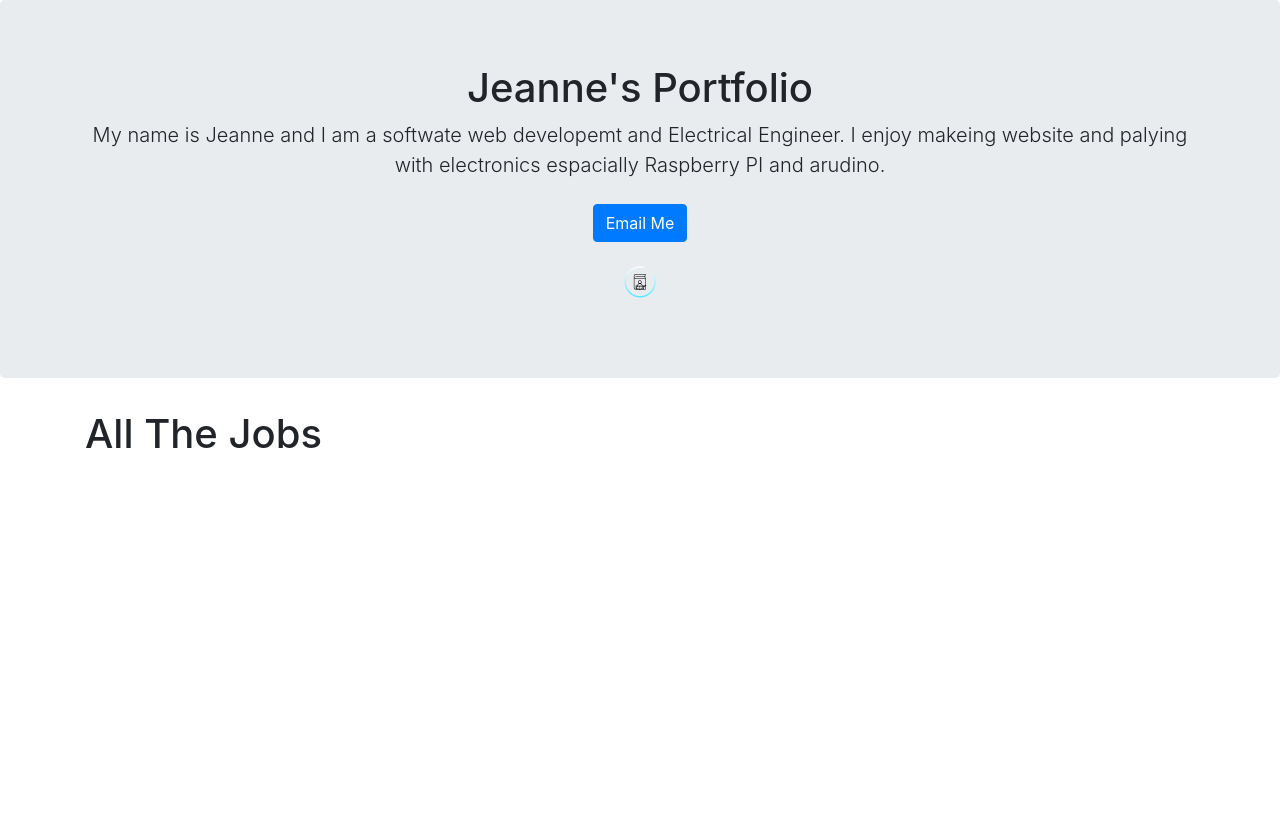
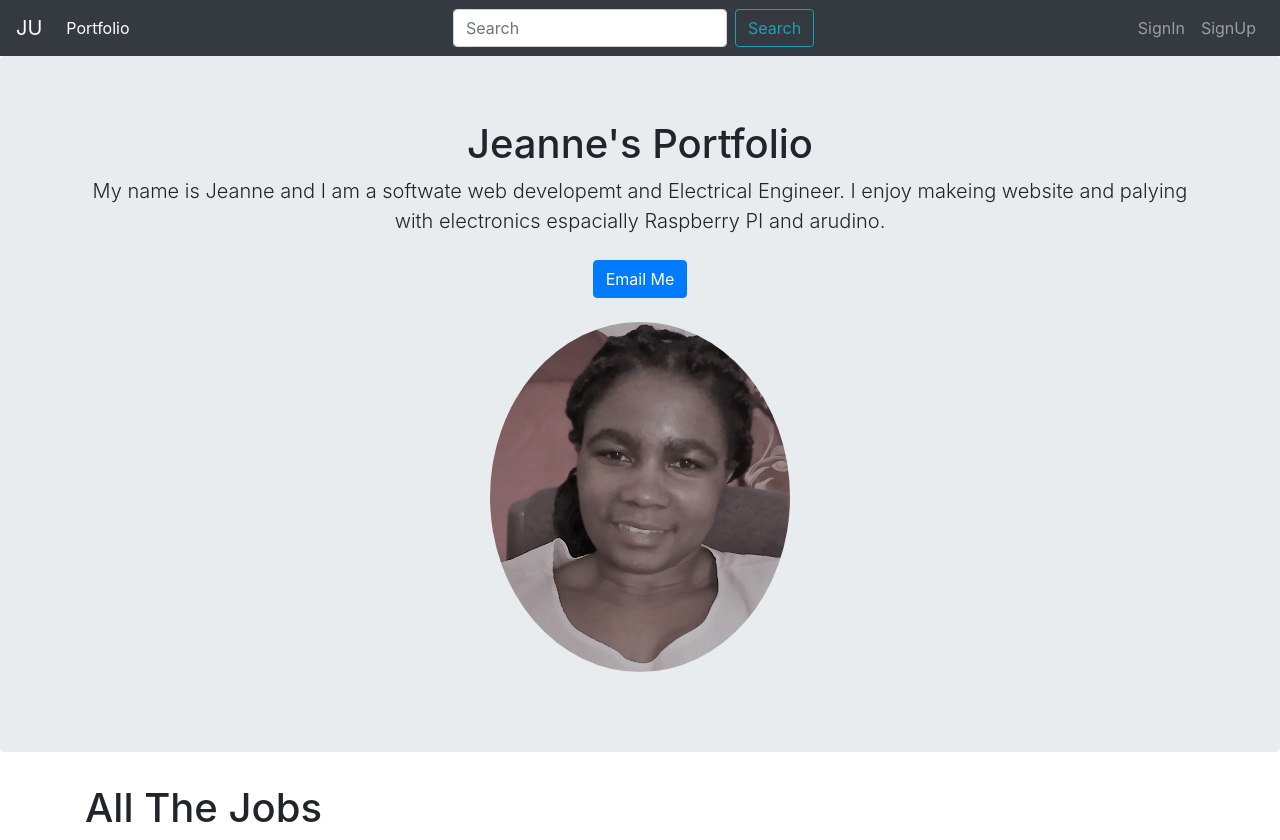
Before and after one commit to udarc/portfolio-project, a Django app: page / in a window 1280 px wide. Before the commit the page ends 448 px from the top, so only its background shows below. Run offline with Django 3.2, Linux system fonts and the light colour scheme; data that the repository does not hold is empty; some libraries are stand-ins or nearby versions.

Commit message:
Add user management using Django built-in authentication, Login and logout are working

```diff
--- a/accomplishment/templates/accomplishment/home.html
+++ b/accomplishment/templates/accomplishment/home.html
@@ -10,7 +10,7 @@
             <a href="mailto:juwimana@madisoncollege.edu" class="btn btn-primary my-2">Email Me</a>
 
         </p>
-        <p><img src="{% static 'img/icon.png' %} " alt="Jeanne's photo"></p>
+        <p><img class="rounded-circle" src="{% static 'img/jdu.jpg' %} " alt="Jeanne's photo" width="300" height="350" /></p>
     </div>
 </section>
 <div class="container">
--- a/portfolio/urls.py
+++ b/portfolio/urls.py
@@ -14,12 +14,13 @@ Including another URLconf
     2. Add a URL to urlpatterns:  path('blog/', include('blog.urls'))
 """
 from django.contrib import admin
-from django.urls import path
+from django.urls import path,include
 from accomplishment.views import homepage,job_detail
 from django.conf import settings
 from django.conf.urls.static import static
 urlpatterns = [
     path('admin/', admin.site.urls),
+    path('accounts/', include("django.contrib.auth.urls")),
     path('',homepage, name="home"),
     path('jobs/<int:job_id>',job_detail, name="job-detail"),
 ]
--- a/templates/__base.html
+++ b/templates/__base.html
@@ -17,30 +17,15 @@
     <link rel="icon" href="/docs/4.5/assets/img/favicons/favicon-32x32.png" sizes="32x32" type="image/png">
     <link rel="icon" href="/docs/4.5/assets/img/favicons/favicon-16x16.png" sizes="16x16" type="image/png">
     <meta name="theme-color" content="#563d7c"> -->
-    <link rel="stylesheet" href="{% static 'css/app.css' %} ">
+    <link rel="stylesheet" href="{% static 'css/app.css' %}">
 
-
-    <style>
-        .bd-placeholder-img {
-            font-size: 1.125rem;
-            text-anchor: middle;
-            -webkit-user-select: none;
-            -moz-user-select: none;
-            -ms-user-select: none;
-            user-select: none;
-        }
-
-        @media (min-width: 768px) {
-            .bd-placeholder-img-lg {
-                font-size: 3.5rem;
-            }
-        }
-    </style>
-    <!-- Custom styles for this template -->
-    <link href="album.css" rel="stylesheet">
 </head>
 
 <body>
+    <header>
+        {% include "_navbar.html" %}
+
+    </header>
 
     <main role="main">
         {% block content %} {% endblock content %}
--- /dev/null
+++ b/templates/_navbar.html
@@ -0,0 +1,40 @@
+<nav class="navbar navbar-expand-lg navbar-dark bg-dark">
+    <button class="navbar-toggler" type="button" data-toggle="collapse" data-target="#navbarTogglerDemo01" aria-controls="navbarTogglerDemo01" aria-expanded="false" aria-label="Toggle navigation">
+      <span class="navbar-toggler-icon"></span>
+    </button>
+    <div class="collapse navbar-collapse" id="navbarTogglerDemo01">
+        <a class="navbar-brand" href="#">JU</a>
+        <ul class="navbar-nav mr-auto mt-2 mt-lg-0">
+            <li class="nav-item active">
+                <a class="nav-link" href="#">Portfolio</a>
+            </li>
+            <!-- <li class="nav-item">
+                <a class="nav-link" href="#">Contact</a>
+            </li> -->
+        </ul>
+        <form class="form-inline my-2 my-lg-0">
+            <input class="form-control mr-sm-2" type="search" placeholder="Search" aria-label="Search">
+            <button class="btn btn-outline-info my-2 my-sm-0" type="submit">Search</button>
+        </form>
+        <ul class="navbar-nav ml-auto mt-2 mt-lg-0">
+
+            {% if request.user.is_anonymous %}
+            <li class="nav-item ">
+                <a class="nav-link" href="{% url 'login' %}">SignIn</a>
+            </li>
+            <li class="nav-item ">
+                <a class="nav-link" href="#">SignUp</a>
+            </li>{% else %}
+            <li class="nav-item dropdown">
+                <a class="nav-link dropdown-toggle" href="#" id="navbarDropdownMenuLink" role="button" data-toggle="dropdown" aria-haspopup="true" aria-expanded="false">
+                    Profile
+                </a>
+                <div class="dropdown-menu" aria-labelledby="navbarDropdownMenuLink">
+                    <a class="dropdown-item" href="{% url 'logout' %}">SignOut</a>
+                    <a class="dropdown-item" href="#">Profile</a>
+                </div>
+            </li>
+            {% endif %}
+        </ul>
+    </div>
+</nav>
```
Also changed, not shown: accomplishment/models.py (+16 -0 lines), accomplishment/static/css/app.css (+17 -0 lines), accomplishment/templatetags/extra_css.py (added, +7 -0 lines), portfolio/settings.py (+21 -13 lines), templates/_form_fields.html (added, +8 -0 lines), templates/registration/login.html (added, +20 -0 lines), accomplishment/static/img/jdu.jpg (added), accomplishment/templatetags/__init__.py (added), 1 other file.
